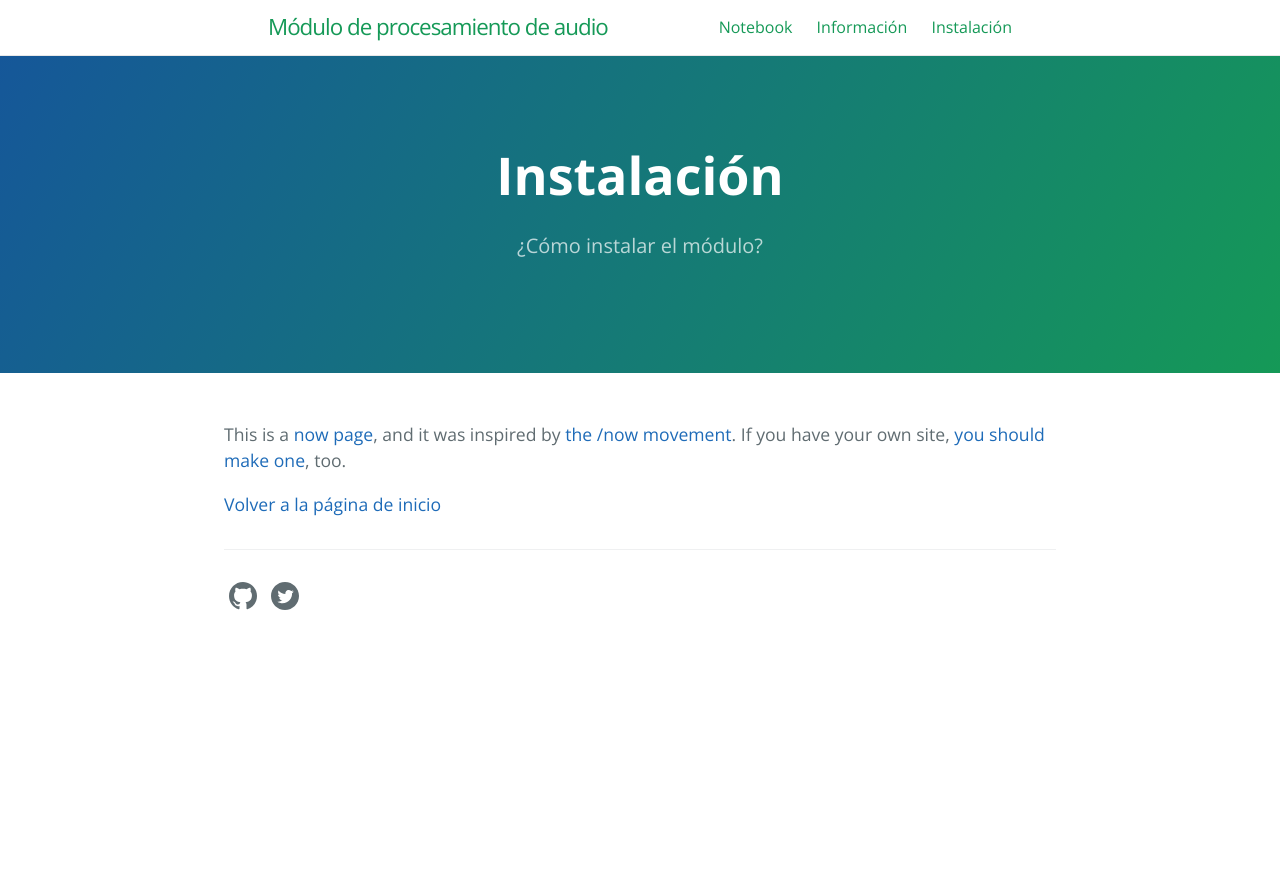
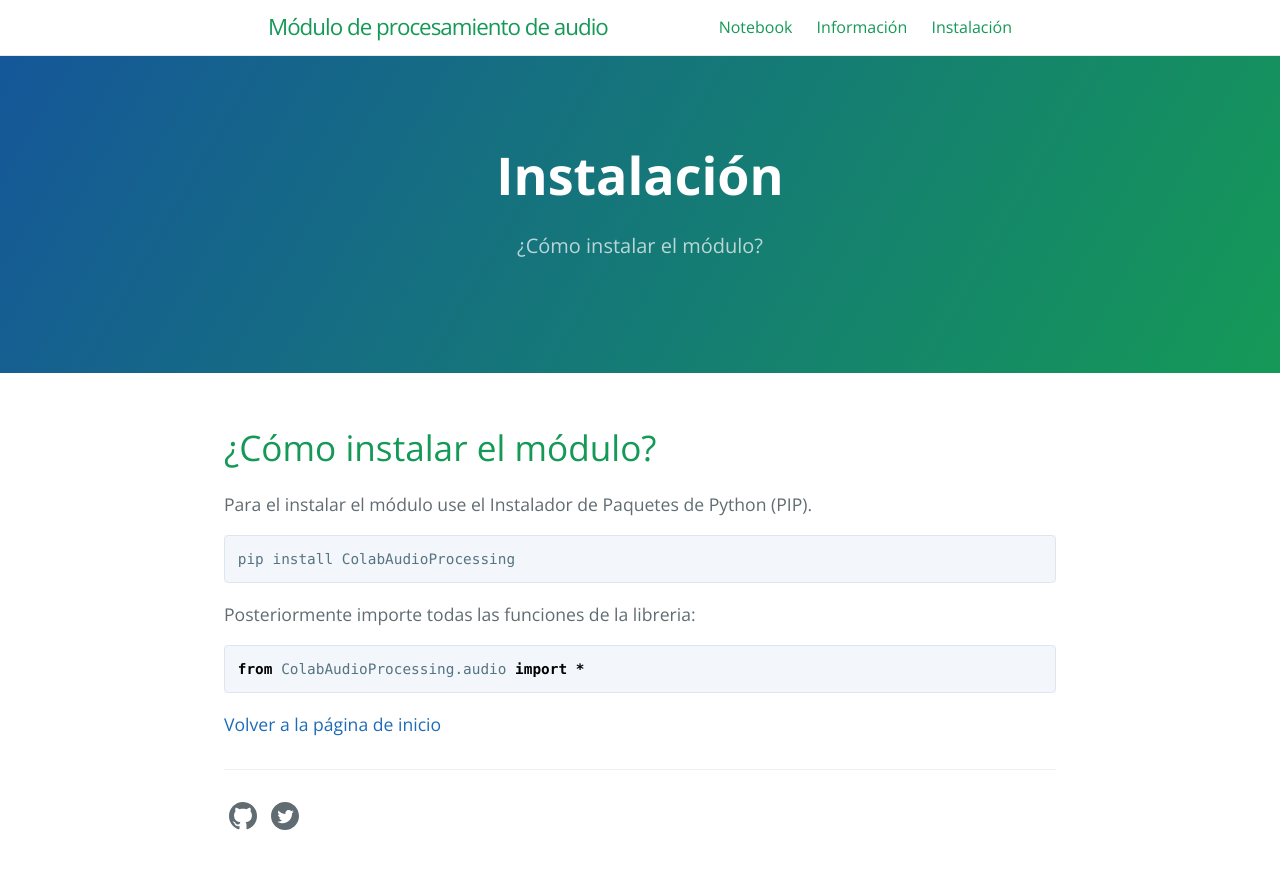
Before and after one commit to DarkNightSoldier/AudioProcessing, a Jekyll site: the page built from instalacion.md, in a window 1280 px wide. Shown: the top 869 px of the page. Built offline with Jekyll 4.4.1, drawn with Linux system fonts in a browser that asks for light colours.

Commit message:
Update oages

````diff
--- a/_layouts/default.html
+++ b/_layouts/default.html
@@ -70,7 +70,7 @@
             {% if page.layout == 'home' and site.github.is_project_page %}
             <a href="{{ site.github.repository_url }}" class="btn">Ver en Github</a>
             {% if site.show_downloads %}
-            <a href="https://badge.fury.io/py/colabaudiopr_es" class="btn">Ir a PyPI</a>
+            <a href="https://badge.fury.io/py/ColabAudioProcessing" class="btn">Ir a PyPI</a>
             <a href="https://colab.research.google.com/github/DarkNightSoldier/AudioProcessing/blob/master/Procesamiento_Audio.ipynb" class="btn">Ver Notebook en Colab</a>
             {% endif %}
             {% endif %}
--- a/instalacion.md
+++ b/instalacion.md
@@ -7,6 +7,17 @@ ref: instalacion
 order: 2
 ---
 
-This is a [now page](https://nownownow.com/about), and it was inspired by [the /now movement](https://sivers.org/nowff). If you have your own site, [you should make one](https://nownownow.com/about), too.
+# ¿Cómo instalar el módulo?
 
+Para el instalar el módulo use el Instalador de Paquetes de Python (PIP).
+
+```python
+pip install ColabAudioProcessing
+```
+
+Posteriormente importe todas las funciones de la libreria:
+
+```python
+from ColabAudioProcessing.audio import *
+```
 [Volver a la página de inicio]({{ '/' | absolute_url }})
````
Also changed, not shown: notebook.md (+1 -1 lines).
